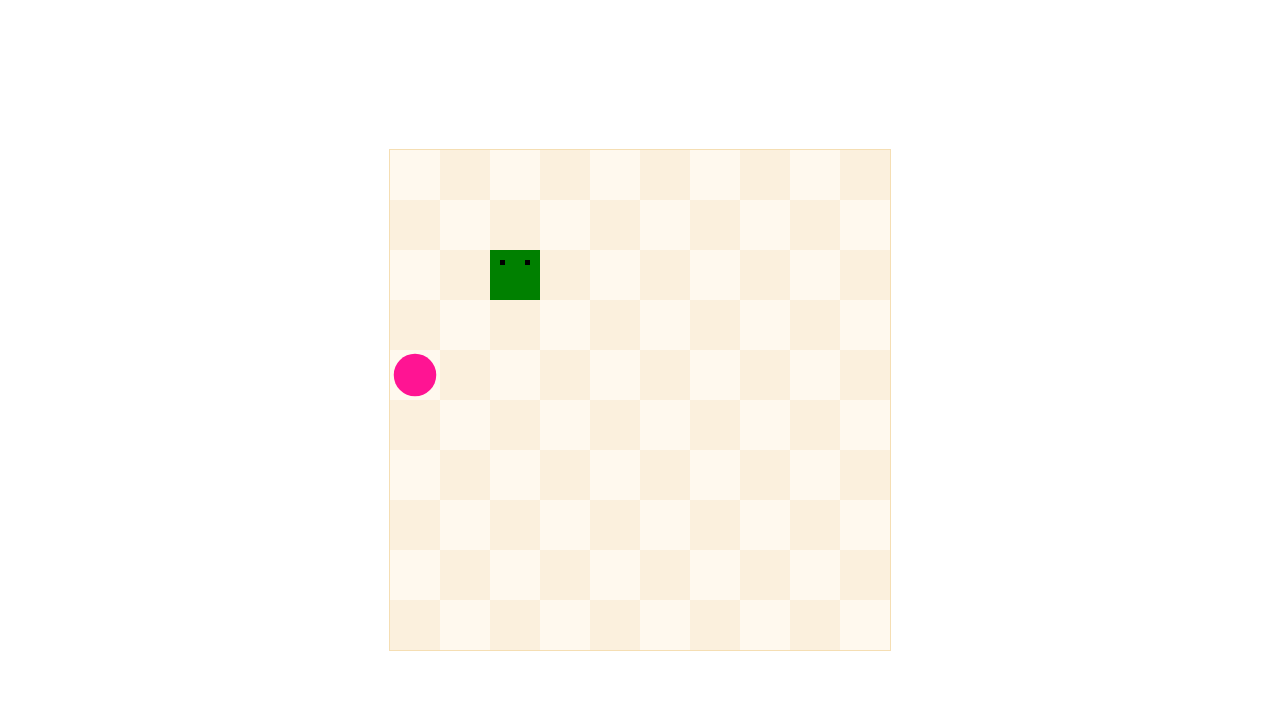
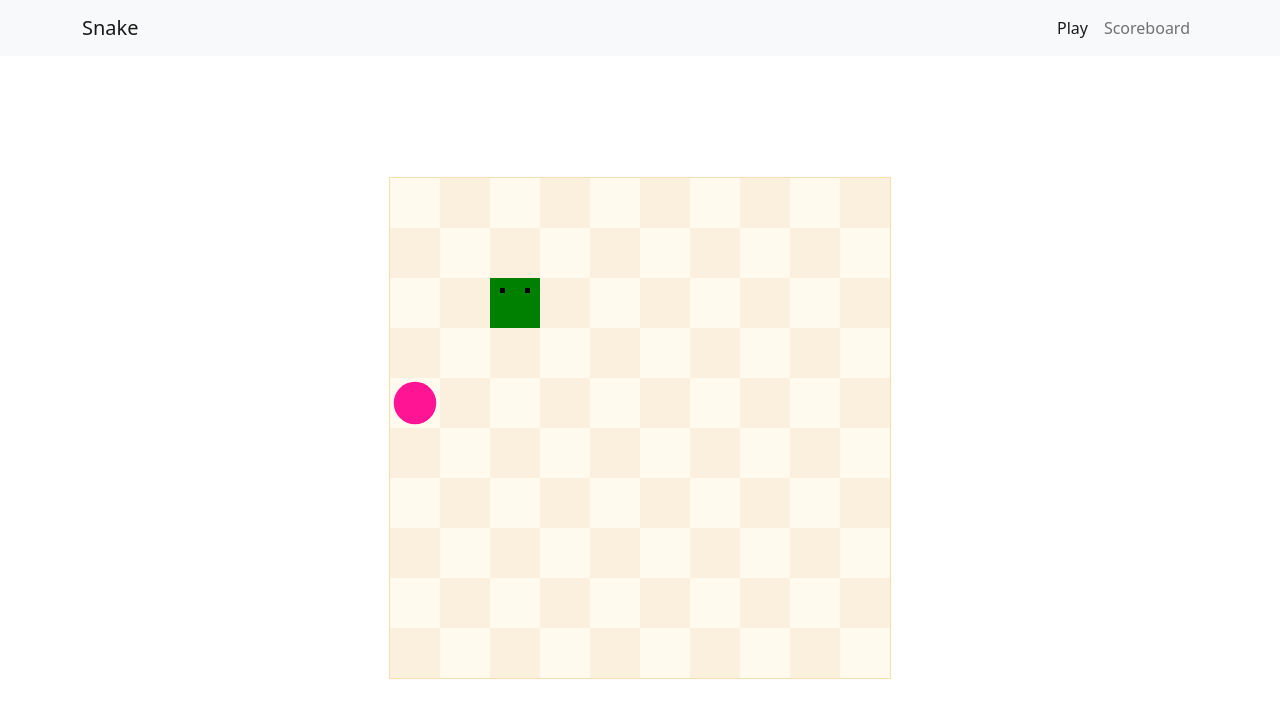
Before and after one commit to DoctorJohn/snake5, a React (Create React App) app: page / in a window 1280 px wide. Shown: the top 718 px of the page. Built offline with nearby package versions, Linux system fonts and the light colour scheme.

Commit message:
feat: add navbar

```diff
--- a/src/App.tsx
+++ b/src/App.tsx
@@ -1,6 +1,7 @@
 import React from "react";
 import useControls from "./useControls";
 import "./App.css";
+import Navbar from "./Navbar";
 
 type Point = { x: number; y: number };
 type Size = { w: number; h: number };
@@ -185,14 +186,17 @@
   }, [delta, snake, fruit, gameOver]);
 
   return (
+    <>
+      <Navbar />
       <div className="flex-fill d-flex justify-content-center align-items-center">
         <canvas
-        className="canvas"
+          className="canvas mw-100 mh-100"
           width={GRID_SIZE.w * TILE_SCALE}
           height={GRID_SIZE.h * TILE_SCALE}
           ref={canvasRef}
         />
       </div>
+    </>
   );
 }
 
--- /dev/null
+++ b/src/Navbar.tsx
@@ -0,0 +1,40 @@
+import React from "react";
+
+function Navbar() {
+  return (
+    <nav className="navbar navbar-expand-lg navbar-light bg-light">
+      <div className="container">
+        <a className="navbar-brand" href="#">
+          Snake
+        </a>
+        <button
+          className="navbar-toggler"
+          type="button"
+          data-bs-toggle="collapse"
+          data-bs-target="#navbarSupportedContent"
+          aria-controls="navbarSupportedContent"
+          aria-expanded="false"
+          aria-label="Toggle navigation"
+        >
+          <span className="navbar-toggler-icon"></span>
+        </button>
+        <div className="collapse navbar-collapse" id="navbarSupportedContent">
+          <ul className="navbar-nav ms-auto mb-2 mb-lg-0">
+            <li className="nav-item">
+              <a className="nav-link active" aria-current="page" href="#">
+                Play
+              </a>
+            </li>
+            <li className="nav-item">
+              <a className="nav-link" href="#">
+                Scoreboard
+              </a>
+            </li>
+          </ul>
+        </div>
+      </div>
+    </nav>
+  );
+}
+
+export default Navbar;
```
Lines whose indentation alone changed are shown as unchanged.
